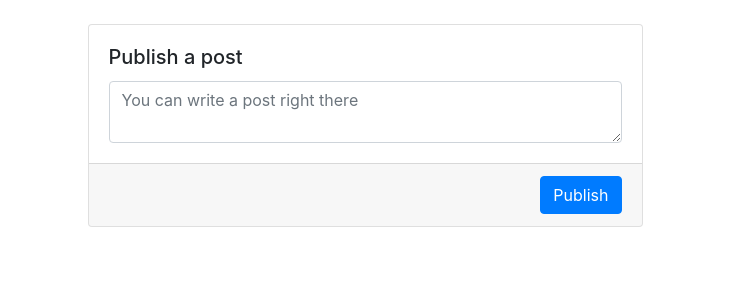
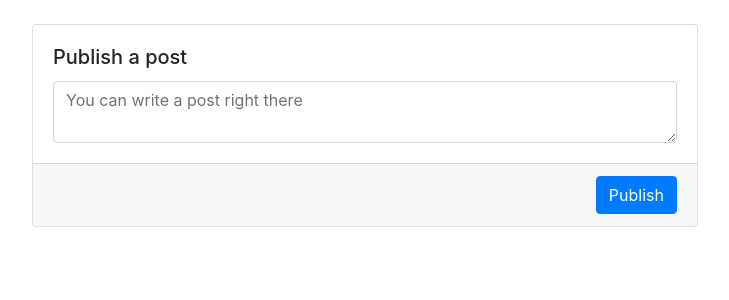
Before and after one commit to Industrylaud/dels, a Django app: page /groups/mygroup/ in a window 1280 px wide. Shown: the part 56-356 px from the top of the page, without its empty margins (275-1004 px from the left). Run offline with Django 3.2, Linux system fonts and the light colour scheme; the visitor is signed in with stand-in values (Sample User, id 1); data that the repository does not hold is empty; some libraries are stand-ins or nearby versions.

Commit message:
some fixes

```diff
--- a/templates/groups/student_group.html
+++ b/templates/groups/student_group.html
@@ -4,7 +4,7 @@
 {% block title %}Group {{ user.student_group }}{% endblock %}
 
 {% block content %}
-        <form class="mt-4 mx-auto" style="width: 50%" method="post">
+        <form class="mt-4 mx-auto" style="width: 60%" method="post">
         {% csrf_token %}
             <div class="card">
 
@@ -22,7 +22,7 @@
         </form>
 
     {% for post in posts %}
-        <div class="card mt-3 mx-auto shadow-sm" style="width: 50%">
+        <div class="card mt-3 mx-auto shadow-sm" style="width: 60%">
             <div class="card-body pb-1">
                 <p>
                     <span class="card-title font-weight-bold">{{ post.author }}</span>
```
